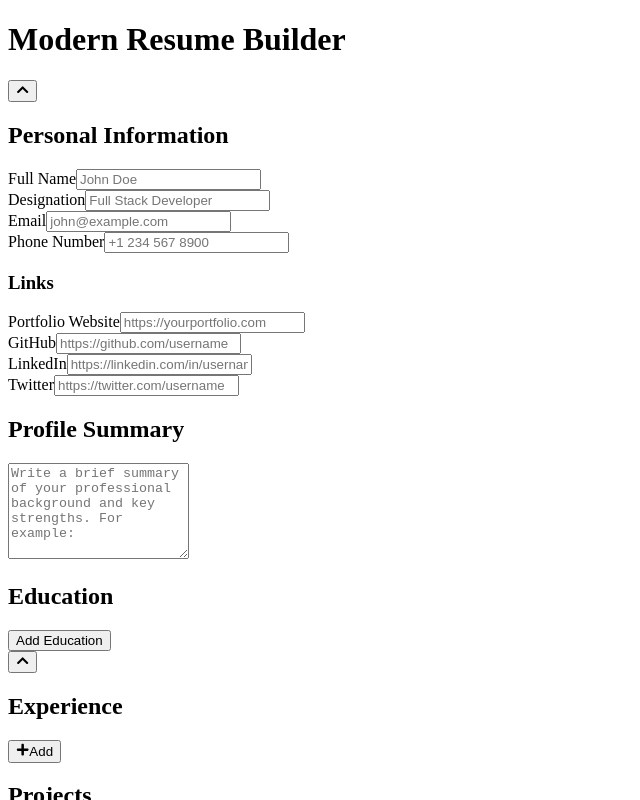
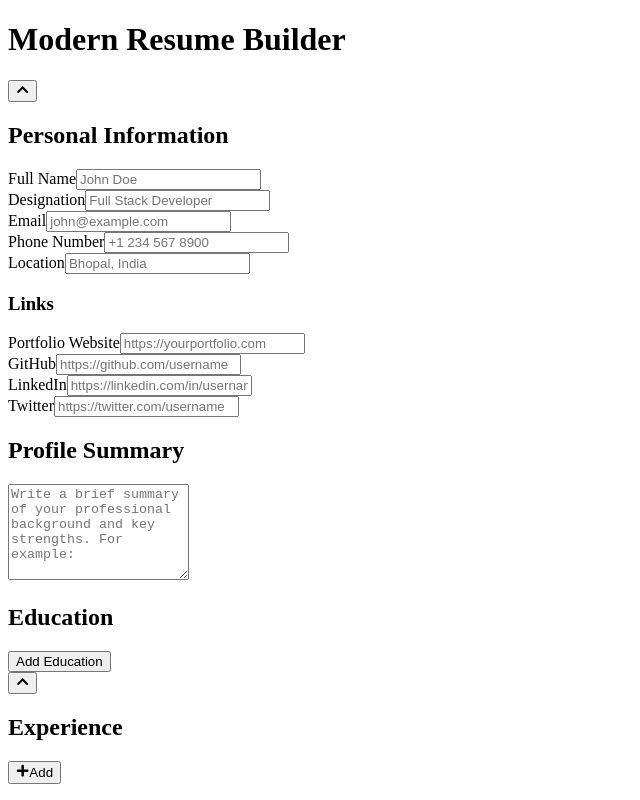
Before and after one commit to Prateeksingchn/Resume-Builder, a Next.js app: page / in a window 1280 px wide. Shown: the top 800 px of the page, without its empty margins (0-640 px from the left). Built offline with nearby package versions, Linux system fonts and the light colour scheme.

Commit message:
Adjusted padding, margin, and font sizes.

```diff
--- a/app/components/PersonalInfo.tsx
+++ b/app/components/PersonalInfo.tsx
@@ -8,6 +8,7 @@ interface PersonalInfoData {
   designation: string;
   email: string;
   phone: string;
+  location: string;
   portfolio: string;
   github: string;
   twitter: string;
@@ -58,8 +59,8 @@ export default function PersonalInfo({ data, onChange }: PersonalInfoProps) {
           </div>
         </div>
 
-        {/* Email and Phone */}
-        <div className="grid grid-cols-1 md:grid-cols-2 gap-4">
+        {/* Email, Phone, and Location */}
+        <div className="grid grid-cols-1 md:grid-cols-3 gap-4">
           <div className="space-y-2">
             <label className="block text-sm font-medium text-gray-700">
               Email
@@ -82,6 +83,19 @@ export default function PersonalInfo({ data, onChange }: PersonalInfoProps) {
               value={data.phone}
               onChange={(e) => onChange({ ...data, phone: e.target.value })}
               placeholder="+1 234 567 8900"
+              className="w-full p-2 border rounded-md focus:ring-2 focus:ring-blue-500 focus:border-blue-500"
+            />
+          </div>
+
+          <div className="space-y-2">
+            <label className="block text-sm font-medium text-gray-700">
+              Location
+            </label>
+            <input
+              type="text"
+              value={data.location}
+              onChange={(e) => onChange({ ...data, location: e.target.value })}
+              placeholder="Bhopal, India"
               className="w-full p-2 border rounded-md focus:ring-2 focus:ring-blue-500 focus:border-blue-500"
             />
           </div>
--- a/app/components/ResumePreview.tsx
+++ b/app/components/ResumePreview.tsx
@@ -1,7 +1,7 @@
 'use client';
 
 import React from 'react';
-import { FaTwitter, FaLinkedin, FaGithub, FaGlobe } from 'react-icons/fa';
+import { FaTwitter, FaLinkedin, FaGithub, FaGlobe, FaMapMarkerAlt } from 'react-icons/fa';
 import { MdEmail, MdPhone } from 'react-icons/md';
 
 interface Project {
@@ -14,7 +14,17 @@ interface Project {
 }
 
 interface PreviewProps {
-  personalInfo: any;
+  personalInfo: {
+    name: string;
+    designation: string;
+    email: string;
+    phone: string;
+    location: string;
+    portfolio: string;
+    github: string;
+    twitter: string;
+    linkedin: string;
+  };
   profileSummary: string;
   education: any[];
   experience: any[];
@@ -45,9 +55,9 @@ export default function ResumePreview({
       <div className="text-center mb-4">
         <h1 className="text-3xl font-bold text-gray-900">{personalInfo.name || 'Your Name'}</h1>
         {personalInfo.designation && (
-          <h2 className="text-lg text-gray-600 mt-1 mb-2">{personalInfo.designation}</h2>
+          <h2 className="text-lg text-gray-800 font-medium mt-0 mb-0">{personalInfo.designation}</h2>
         )}
-        <div className="flex justify-center items-center gap-4 mt-2 text-sm flex-wrap">
+        <div className="flex justify-center items-center gap-4 mt-1 text-sm flex-wrap">
           {personalInfo.phone && (
             <span className="flex items-center gap-1 text-black">
               <MdPhone className="w-4 h-4" />
@@ -60,8 +70,14 @@ export default function ResumePreview({
               {personalInfo.email}
             </span>
           )}
+          {personalInfo.location && (
+            <span className="flex items-center gap-1 text-black">
+              <FaMapMarkerAlt className="w-4 h-4" />
+              {personalInfo.location}
+            </span>
+          )}
         </div>
-        <div className="flex justify-center gap-4 mt-2 text-sm border-t border-gray-200 pt-2">
+        <div className="flex justify-center gap-8 mt-2 text-sm">
           {personalInfo.twitter && (
             <a
               href={personalInfo.twitter}
@@ -179,7 +195,6 @@ export default function ResumePreview({
                 <div className="flex items-center gap-2 mb-1">
                   <span className="font-medium">{proj.name}</span>
                   {proj.url && (
-                    <>
                     <a
                       href={proj.url}
                       className="text-black hover:text-gray-600 inline-flex items-center"
@@ -188,7 +203,6 @@ export default function ResumePreview({
                     >
                       <FaGlobe className="w-3 h-3" />
                     </a>
-                    </>
                   )}
                   {proj.techStack && (
                     <>
@@ -199,7 +213,6 @@ export default function ResumePreview({
                     </>
                   )}
                   {proj.sourceCode && (
-                    <>
                     <a
                       href={proj.sourceCode}
                       className="text-black hover:text-gray-600 inline-flex items-center"
@@ -208,7 +221,6 @@ export default function ResumePreview({
                     >
                       Source Code
                     </a>
-                    </>
                   )}
                 </div>
 
```
Lines whose indentation alone changed are shown as unchanged.
